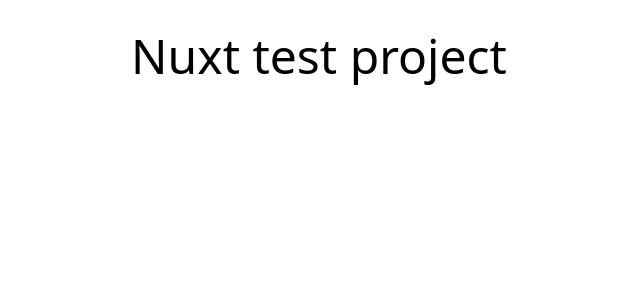
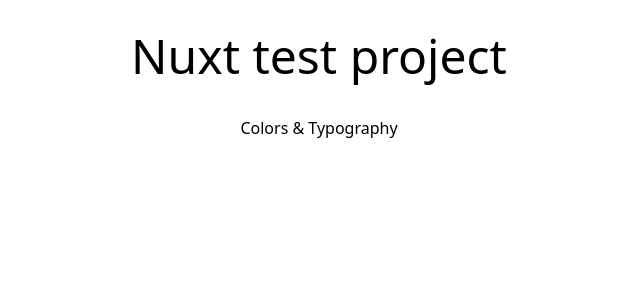
Before and after one commit to Michele-S2001/nuxt-test-project, a Nuxt app: page / in a window 1280 px wide. Shown: the top 300 px of the page, without its empty margins (321-961 px from the left). Built offline with nearby package versions, Linux system fonts and the light colour scheme.

Commit message:
Add - Basic navbar

```diff
--- /dev/null
+++ b/components/Navbar.vue
@@ -0,0 +1,11 @@
+<template>
+
+  <nav class="py-4">
+    <ul>
+      <li>
+        <NuxtLink to="/style-demo">Colors & Typography</NuxtLink>
+      </li>
+    </ul>
+  </nav>
+
+</template>
--- a/pages/index.vue
+++ b/pages/index.vue
@@ -4,7 +4,8 @@
 
   <section class="pt-8 h-full">
     <div class="container text-center">
-      <h1 class="text-5xl">Nuxt test project</h1>
+      <h1 class="text-5xl mb-5">Nuxt test project</h1>
+      <Navbar />
     </div>
   </section>
 
```
